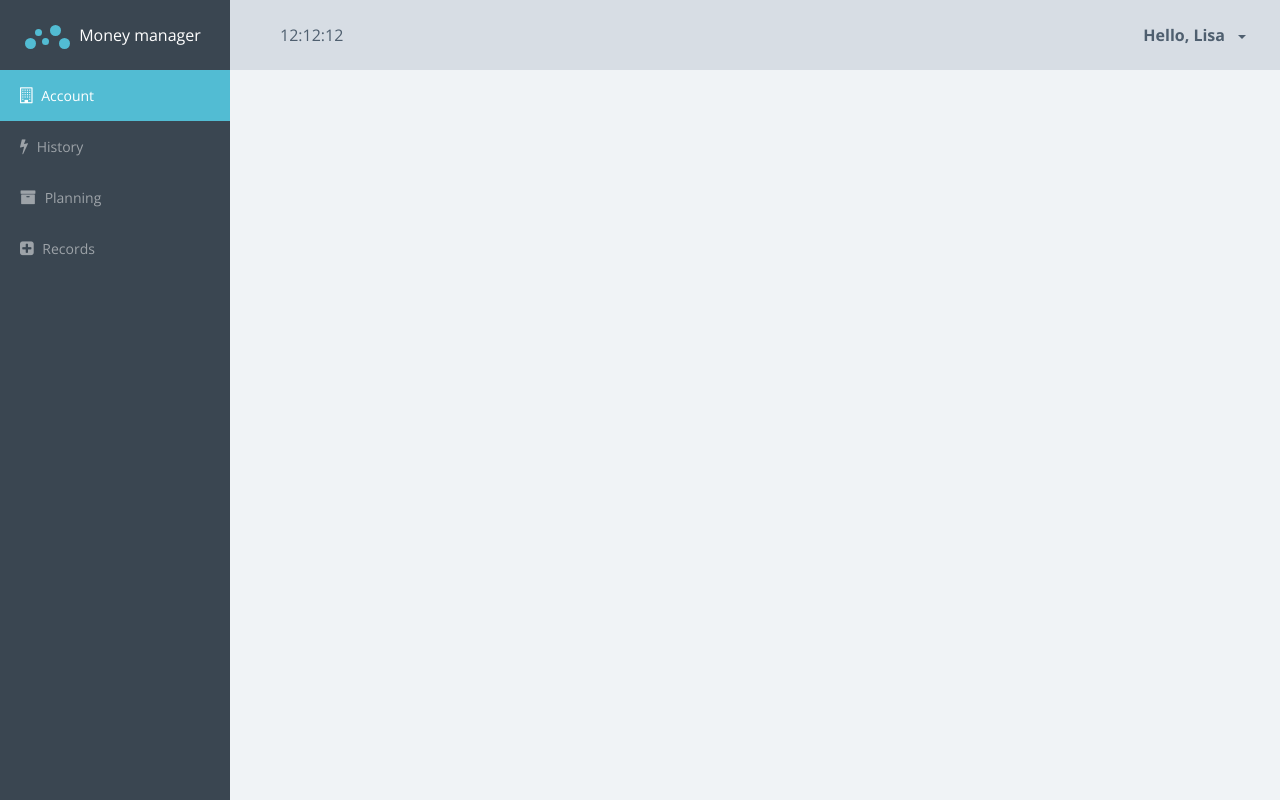
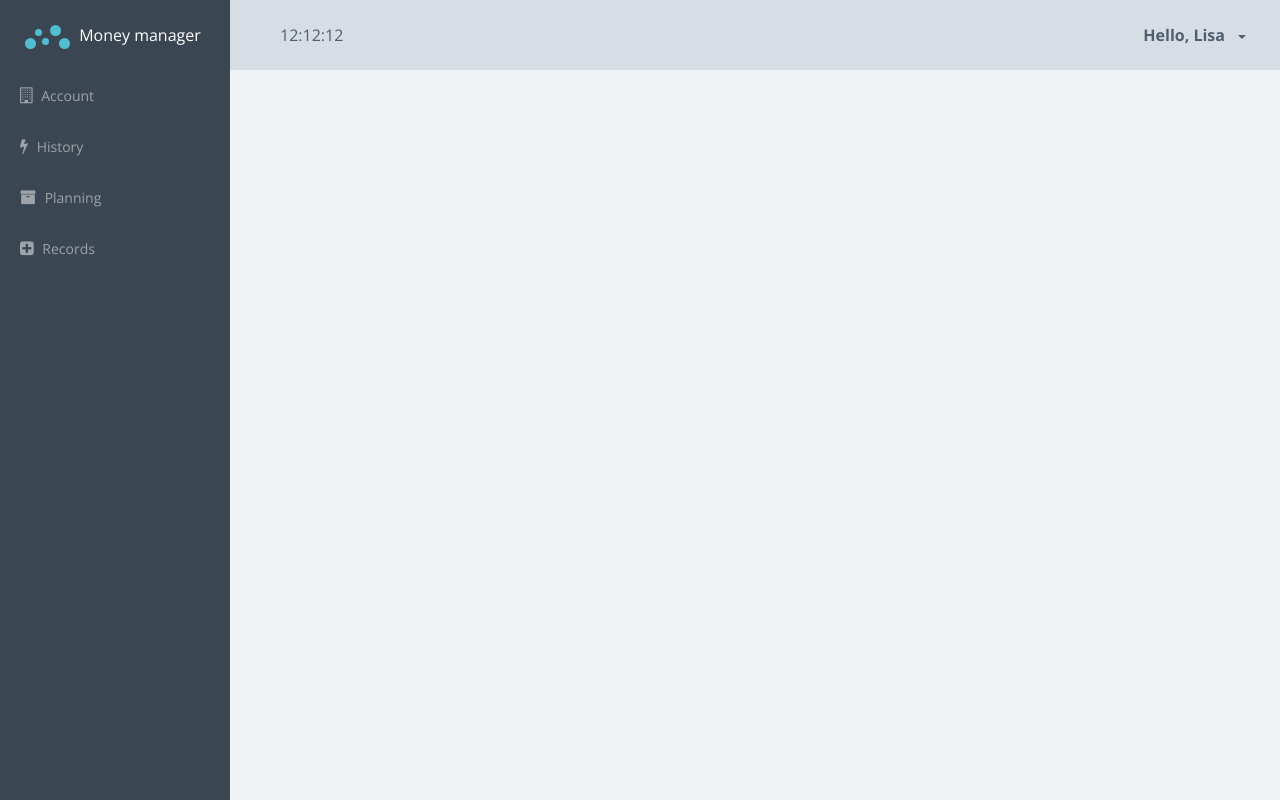
Before and after one commit to de4ev/money-manager, an Angular app: page /system in a window 1280 px wide. Built offline with nearby package versions, Linux system fonts and the light colour scheme.

Commit message:
sidebar component

```diff
--- /dev/null
+++ b/src/app/system/shared/components/sidebar/sidebar.component.html
@@ -0,0 +1,36 @@
+<aside class="sidebar">
+    <div class="sidebar-container">
+      <div class="sidebar-header">
+        <div class="brand">
+          <div class="logo">
+            <span class="l l1"></span>
+            <span class="l l2"></span>
+            <span class="l l3"></span>
+            <span class="l l4"></span>
+            <span class="l l5"></span>
+          </div>
+          Money manager
+        </div>
+      </div>
+      <nav class="menu">
+        <ul class="nav metismenu">
+          <li routerLinkActive="active">
+            <a [routerLink]="['/system', 'bill']">
+              <i class="fa fa-building-o"></i> Account </a>
+          </li>
+          <li routerLinkActive="active">
+            <a [routerLink]="['/system', 'history']">
+              <i class="fa fa-flash"></i> History </a>
+          </li>
+          <li routerLinkActive="active">
+            <a [routerLink]="['/system', 'planning']">
+              <i class="fa fa-archive"></i> Planning </a>
+          </li>
+          <li routerLinkActive="active">
+            <a [routerLink]="['/system', 'records']">
+              <i class="fa fa-plus-square"></i> Records </a>
+          </li>
+        </ul>
+      </nav>
+    </div>
+  </aside>
--- /dev/null
+++ b/src/app/system/shared/components/sidebar/sidebar.component.ts
@@ -0,0 +1,15 @@
+import { Component, OnInit } from '@angular/core';
+
+@Component({
+  selector: 'mm-sidebar',
+  templateUrl: './sidebar.component.html',
+  styleUrls: ['./sidebar.component.sass']
+})
+export class SidebarComponent implements OnInit {
+
+  constructor() { }
+
+  ngOnInit() {
+  }
+
+}
--- a/src/app/system/system.component.html
+++ b/src/app/system/system.component.html
@@ -25,44 +25,7 @@
       </div>
     </header>
     <!--HEADER-->
-    <!--SIDEBAR-->
-    <aside class="sidebar">
-      <div class="sidebar-container">
-        <div class="sidebar-header">
-          <div class="brand">
-            <div class="logo">
-              <span class="l l1"></span>
-              <span class="l l2"></span>
-              <span class="l l3"></span>
-              <span class="l l4"></span>
-              <span class="l l5"></span>
-            </div>
-            Money manager
-          </div>
-        </div>
-        <nav class="menu">
-          <ul class="nav metismenu">
-            <li class="active">
-              <a href="#">
-                <i class="fa fa-building-o"></i> Account </a>
-            </li>
-            <li>
-              <a href="#">
-                <i class="fa fa-flash"></i> History </a>
-            </li>
-            <li>
-              <a href="#">
-                <i class="fa fa-archive"></i> Planning </a>
-            </li>
-            <li>
-              <a href="#">
-                <i class="fa fa-plus-square"></i> Records </a>
-            </li>
-          </ul>
-        </nav>
-      </div>
-    </aside>
-    <!--SIDEBAR-->
+    <mm-sidebar></mm-sidebar>
     <!--CONTENT-->
     <article class="content dashboard-page">
       <router-outlet></router-outlet>
--- a/src/app/system/system.module.ts
+++ b/src/app/system/system.module.ts
@@ -8,6 +8,7 @@ import { HistoryPageComponent } from './history-page/history-page.component';
 import { RecordsPageComponent } from './records-page/records-page.component';
 import { PlanningPageComponent } from './planning-page/planning-page.component';
 import { SystemComponent } from './system.component';
+import { SidebarComponent } from './shared/components/sidebar/sidebar.component';
 
 @NgModule({
     imports: [
@@ -20,7 +21,8 @@ import { SystemComponent } from './system.component';
         HistoryPageComponent,
         RecordsPageComponent,
         PlanningPageComponent,
-        SystemComponent
+        SystemComponent,
+        SidebarComponent
     ]
 })
 export class SystemModule {}
```
Also changed, not shown: src/app/system/shared/components/sidebar/sidebar.component.sass (added).
